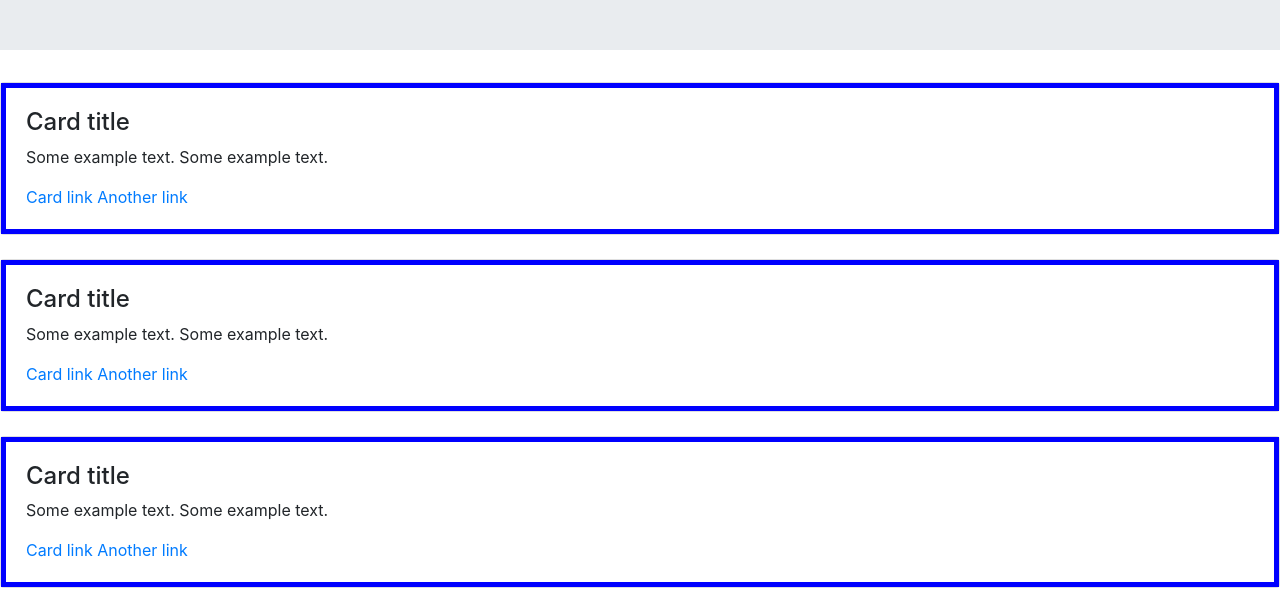
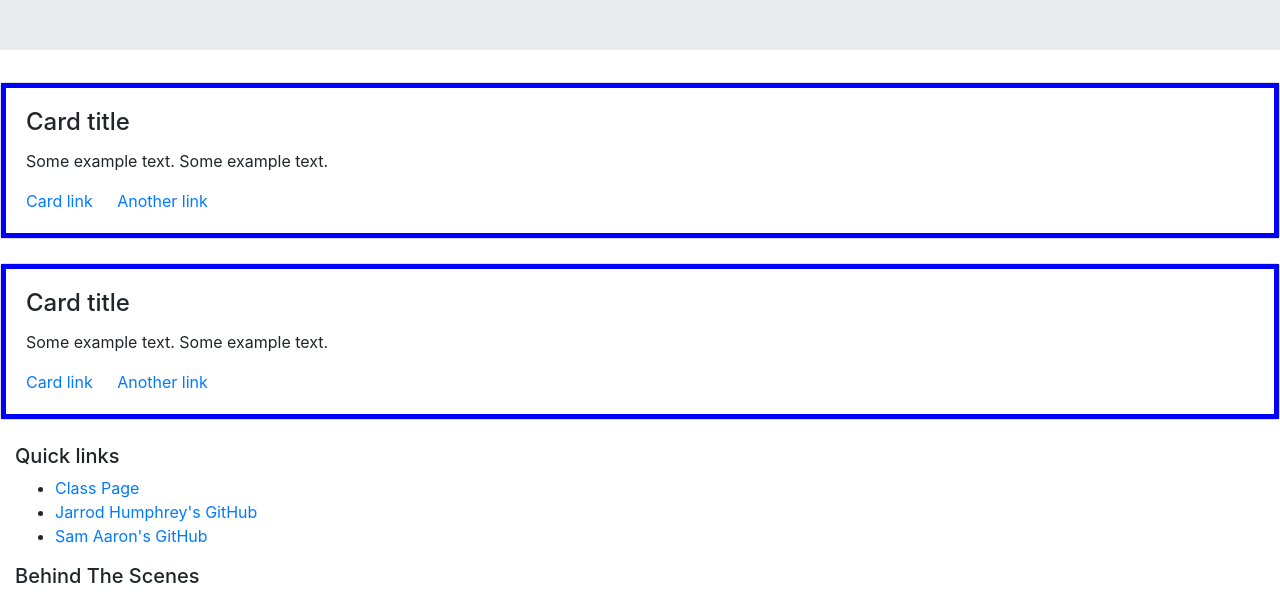
Before and after one commit to rachelhoneycutt/miniature-chainsaw-golf, a plain HTML site: page index.html in a window 1280 px wide. Shown: the part 134-729 px from the top of the page. Drawn offline with nearby package versions, Linux system fonts and the light colour scheme.

Commit message:
Update index.html

```diff
--- a/index.html
+++ b/index.html
@@ -22,10 +22,10 @@
 <div class="card">
   <card class="solid">
   <div class="card-body">
-    <h4 id="card-title">Card title</h4>
-    <p id="card-text">Some example text. Some example text.</p>
-    <a href="#" id="card-link">Card link</a>
-    <a href="#" id="card-link">Another link</a>
+    <h4 class="card-title">Card title</h4>
+    <p class="card-text">Some example text. Some example text.</p>
+    <a href="#" class="card-link" target="_blank">Card link</a>
+    <a href="#" class="card-link">Another link</a>
   </div>
 </div>
 
@@ -34,15 +34,15 @@
   <div class="card">
     <card class="solid">
   <div class="card-body">
-    <h4 id="card-title">Card title</h4>
-    <p id="card-text">Some example text. Some example text.</p>
-    <a href="#" id="card-link">Card link</a>
-    <a href="#" id="card-link">Another link</a>
+    <h4 class="card-title">Card title</h4>
+    <p class="card-text">Some example text. Some example text.</p>
+    <a href="#" class="card-link" target="_blank">Card link</a>
+    <a href="#" class="card-link">Another link</a>
   </div>
 </div>
 
     <br>
-
+  <!--
   <div class="card">
     <card class="solid">
   <div class="card-body">
@@ -86,7 +86,7 @@
     <a href="#" id="card-link">Another link</a>
   </div>
 </div>
-
+-->
   <div class=" col-sm-4 col-md  col-6 col">
   <h5 class="headin5_amrc col_white_amrc pt2">Quick links</h5>
   <!--headin5_amrc-->
@@ -128,18 +128,9 @@
 
 </footer>
 
-<!-- bootstraps 4.5.3 -->
-<script src='https://cdn.jsdelivr.net/npm/bootstrap@4.5.3/dist/js/bootstrap.bundle.min.js' integrity='sha384-ho+j7jyWK8fNQe+A12Hb8AhRq26LrZ/JpcUGGOn+Y7RsweNrtN/tE3MoK7ZeZDyx' crossorigin='anonymous'></script>
-<script src="//maxcdn.bootstrapcdn.com/bootstrap/4.1.1/js/bootstrap.min.js"></script>
-
-
-<!-- JS source files  -->
-
-
-
-
-<script src='https://cdnjs.cloudflare.com/ajax/libs/jquery/2.1.3/jquery.min.js'></script>
-
+<script src='https://cdnjs.cloudflare.com/ajax/libs/jquery/3.7.1/jquery.min.js'></script>
+<script src="https://cdnjs.cloudflare.com/ajax/libs/jqueryui/1.13.2/jquery-ui.min.js"></script>
+<script src="scripts/script.js"></script>
 
 </body>
 </html>
```
